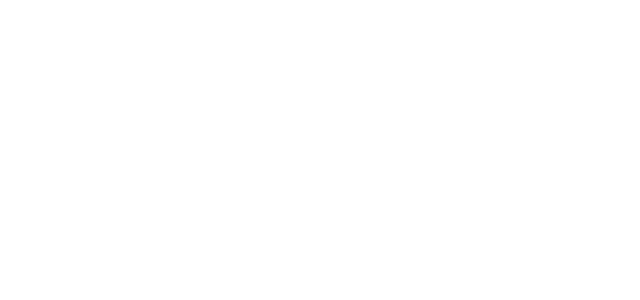
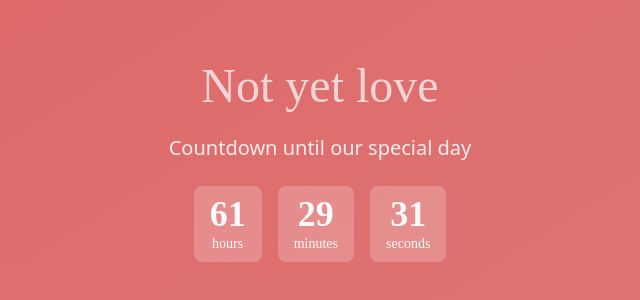
Before and after one commit to RenoaJamezu/kawaii, a React (Vite) app: page /locked in a window 1280 px wide. Before the commit this address had no page. Shown: the part 238-538 px from the top of the page, without its empty margins (320-960 px from the left). Built offline with nearby package versions, Linux system fonts and the light colour scheme; a web font is replaced by a local one.

Commit message:
feat: implement date-based route protection and countdown functionality

```diff
--- a/src/App.tsx
+++ b/src/App.tsx
@@ -3,6 +3,8 @@ import { BrowserRouter as Router, Routes, Route } from 'react-router-dom';
 import Index from './page/Index';
 import ProtectedRoutes from './components/ProtectedRoutes';
 import Layout from './page/dashboard/Layout';
+import DateProtectedRoutes from './components/DateProtectedRoutes';
+import Locked from './page/Locked';
 
 function App() {
 
@@ -13,8 +15,12 @@ function App() {
           <Route path='/' element={<Index />} />
 
           <Route element={<ProtectedRoutes />}>
-            <Route path='/dashboard' element={<Layout />} />
+            <Route element={<DateProtectedRoutes />}>
+              <Route path='/dashboard' element={<Layout />} />
+            </Route>
           </Route>
+
+          <Route path='/locked' element={<Locked />} />
         </Routes>
       </Router>
     </>
--- /dev/null
+++ b/src/components/Countdown.tsx
@@ -0,0 +1,37 @@
+import { useEffect, useState } from "react";
+
+function getTimeLeft(unlockAt: number) {
+  const diff = unlockAt - Date.now();
+  if (diff <= 0) return null;
+
+  return {
+    hours: Math.floor(diff / (1000 * 60 * 60)),
+    minutes: Math.floor((diff / (1000 * 60)) % 60),
+    seconds: Math.floor((diff / 1000) % 60),
+  };
+}
+
+export default function Countdown({ unlockAt }: { unlockAt: number }) {
+  const [timeLeft, setTimeLeft] = useState(() => getTimeLeft(unlockAt));
+
+  useEffect(() => {
+    const timer = setInterval(() => {
+      setTimeLeft(getTimeLeft(unlockAt));
+    }, 1000)
+
+    return () => clearInterval(timer);
+  }, [unlockAt])
+
+  if (!timeLeft) return <p className="text-3xl font-diplay">It’s time.</p>;
+
+  return (
+    <div className="flex gap-4 text-2xl font-display">
+      {Object.entries(timeLeft).map(([k, v]) => (
+        <div key={k} className="bg-white/20 px-4 py-2 rounded-lg text-center">
+          <div className="text-4xl font-bold">{String(v).padStart(2, "0")}</div>
+          <div className="text-sm">{k}</div>
+        </div>
+      ))}
+    </div>
+  )
+}
--- /dev/null
+++ b/src/components/DateProtectedRoutes.tsx
@@ -0,0 +1,15 @@
+import { Navigate, Outlet } from "react-router-dom";
+
+
+export default function DateProtectedRoutes() {
+  const loginAt = localStorage.getItem("loginAt");
+  const UNLOCK_DATE = new Date("2025-12-27T00:00:00");
+
+  if (!loginAt) return <Navigate to={"/"} replace />
+
+  const now = new Date();
+
+  if (now < UNLOCK_DATE) return <Navigate to={"/locked"} replace />
+
+  return <Outlet />
+}
--- a/src/context/AuthContext.tsx
+++ b/src/context/AuthContext.tsx
@@ -20,7 +20,8 @@ export function AuthProvider({ children }: { children: React.ReactNode }) {
         if (code !== passcode) {
           resolve(false);
         } else {
-          setIsAuthenticated(false);
+          localStorage.setItem("loginAt", Date.now().toString());
+          setIsAuthenticated(true);
           resolve(true);
         }
         setLoading(false);
--- a/src/page/Index.tsx
+++ b/src/page/Index.tsx
@@ -7,49 +7,36 @@ import { useNavigate } from "react-router-dom";
 export default function Index() {
   const { login, loading } = useAuth();
   const [code, setCode] = useState("");
-  const [showWelcome, setShowWelcome] = useState(false);
   const [showAgain, setShowAgain] = useState(false);
   const navigate = useNavigate();
 
   const handleSubmit = async (e: React.FormEvent) => {
     e.preventDefault();
     const success = await login(code);
-    if (success) {
-      setShowWelcome(true);
-    } else {
+    if (!success) {
       setShowAgain(true);
     }
+    navigate("/dashboard");
   }
 
   useEffect(() => {
-    if (showWelcome) {
-      const welcomeTimer = window.setTimeout(() => navigate("/dashboard"), 4000);
-      return () => window.clearTimeout(welcomeTimer);
-    } else if (showAgain) {
+    if (showAgain) {
       const againTimer = window.setTimeout(() => navigate("/dashboard"), 4000);
       return () => window.clearTimeout(againTimer);
     }
-  }, [showWelcome, showAgain, navigate])
-
-  if (showWelcome) {
-    return (
-      <main className="h-screen bg-linear-to-br from-primary to-primary/85 flex flex-col items-center justify-center">
-        <h1 className="text-3xl md:text-7xl text-center font-display text-primary-foreground animate-pulse fade-slide-top caret-transparent">Welcome my loveeeeeeeee</h1>
-        <p className="text-xl md:text-4xl text-center font-display text-primary-foreground animate-pulse fade-slide-top caret-transparent">But this is only accessible <br /><span>on our monthsary love sorry</span></p>
-        <img
-          src="/gifs/peachcat-crying.gif"
-          alt="peachcat-crying.gif"
-          className="w-1/3 md:w-48 fade-slide-top caret-transparent"
-        />
-      </main>
-    )
-  }
+  }, [showAgain, navigate]);
 
   if (showAgain) {
     return (
       <main className="h-screen bg-linear-to-br from-primary to-primary/85 flex flex-col items-center justify-center">
-        <h1 className="text-3xl md:text-7xl text-center font-display text-primary-foreground animate-pulse fade-slide-top caret-transparent">Wrong code loveeee</h1>
-        <p className="text-xl md:text-4xl text-center font-display text-primary-foreground animate-pulse fade-slide-top caret-transparent mb-2">try againnnn</p>
+        <h1 className="text-3xl md:text-7xl text-center font-display text-primary-foreground animate-pulse fade-slide-top caret-transparent">
+          Wrong code loveeee
+        </h1>
+
+        <p className="text-xl md:text-4xl text-center font-display text-primary-foreground animate-pulse fade-slide-top caret-transparent mb-2">
+          try againnnn
+        </p>
+
         <img
           src="/gifs/rawr.gif"
           alt="rawr.gif"
@@ -70,13 +57,17 @@ export default function Index() {
           alt="cat-in-peach-box.gif"
           className="w-1/2 fade-slide-top caret-transparent mb-2"
         />
-        <h1 className="text-primary text-3xl md:text-5xl font-display font-bold caret-transparent">Enter our secret code</h1>
+        <h1 className="text-primary text-3xl md:text-5xl font-display font-bold caret-transparent">
+          Enter our secret code
+        </h1>
+
         <Input
           type="password"
           value={code}
           onChange={(e) => setCode(e.target.value)}
-          className="text-center"
+          className="text-center focus-visible:border-none focus-visible:ring-primary"
         />
+
         <Button
           type="submit"
           disabled={loading}
--- /dev/null
+++ b/src/page/Locked.tsx
@@ -0,0 +1,35 @@
+import Countdown from "@/components/Countdown";
+import { useEffect } from "react";
+import { useNavigate } from "react-router-dom";
+
+export default function Locked() {
+  const navigate = useNavigate();
+  const UNLOCK_DATE = new Date("2025-12-27T00:00:00");
+  const unlockAt = UNLOCK_DATE.getTime();
+
+  useEffect(() => {
+    const timer = setInterval(() => {
+      if (Date.now() >= unlockAt) {
+        navigate("/dashboard");
+      }
+    }, 1000)
+
+    return () => clearInterval(timer);
+  }, [unlockAt, navigate])
+
+  return (
+    <main className="h-screen bg-linear-to-br from-primary to-primary/85
+      flex flex-col items-center justify-center gap-6 text-primary-foreground">
+
+      <h1 className="text-5xl font-display animate-pulse">
+        Not yet love
+      </h1>
+
+      <p className="text-xl opacity-90">
+        Countdown until our special day
+      </p>
+
+      <Countdown unlockAt={unlockAt} />
+    </main>
+  )
+}
```
